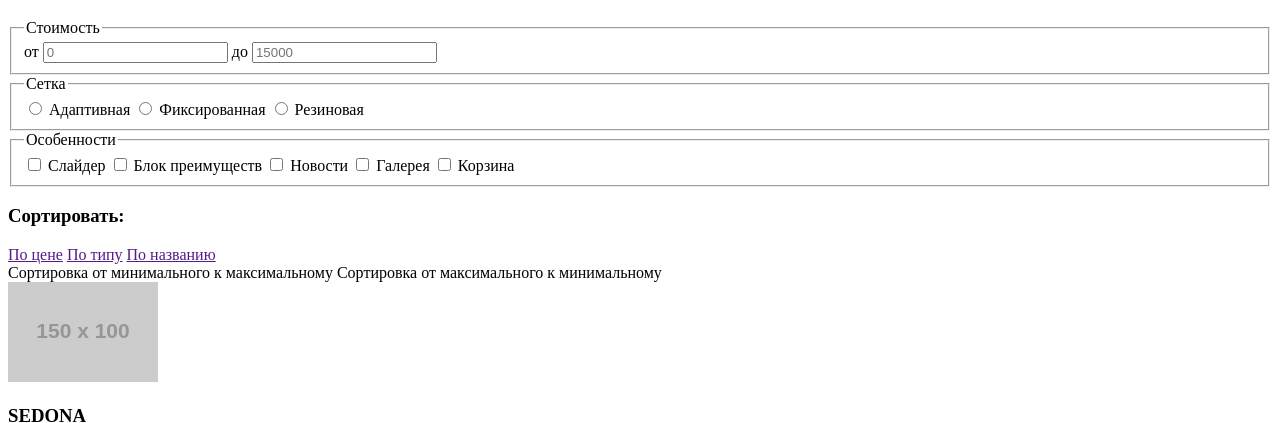
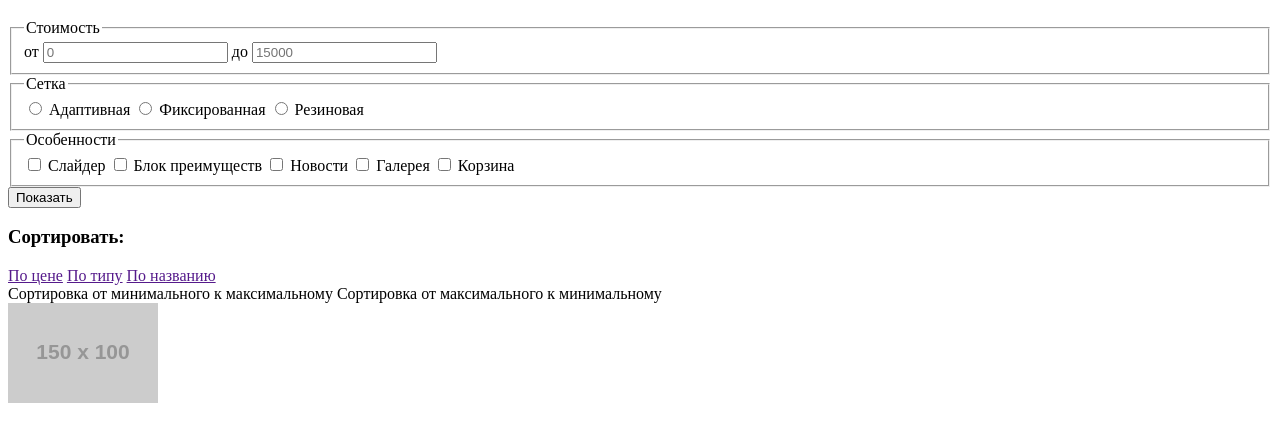
Before and after one commit to optimusfrai/50787-nerds, a plain HTML site: page catalog.html in a window 1280 px wide. Shown: the part 367-790 px from the top of the page. Drawn offline with Linux system fonts and the light colour scheme; placeholder pictures from the web are drawn by us.

Commit message:
Оборачивает в форму

```diff
--- a/catalog.html
+++ b/catalog.html
@@ -59,6 +59,8 @@
 
     <section class="filters">
 
+      <form class="form">
+
         <fieldset class="filter-range">
           <legend class="filter-range__legend">
             Стоимость
@@ -115,6 +117,10 @@
             </label>
           </div>
         </fieldset>
+
+        <button class="button" type="submit">Показать</button>
+
+      </form>
 
     </section>
 
```
Lines whose indentation alone changed are shown as unchanged.
